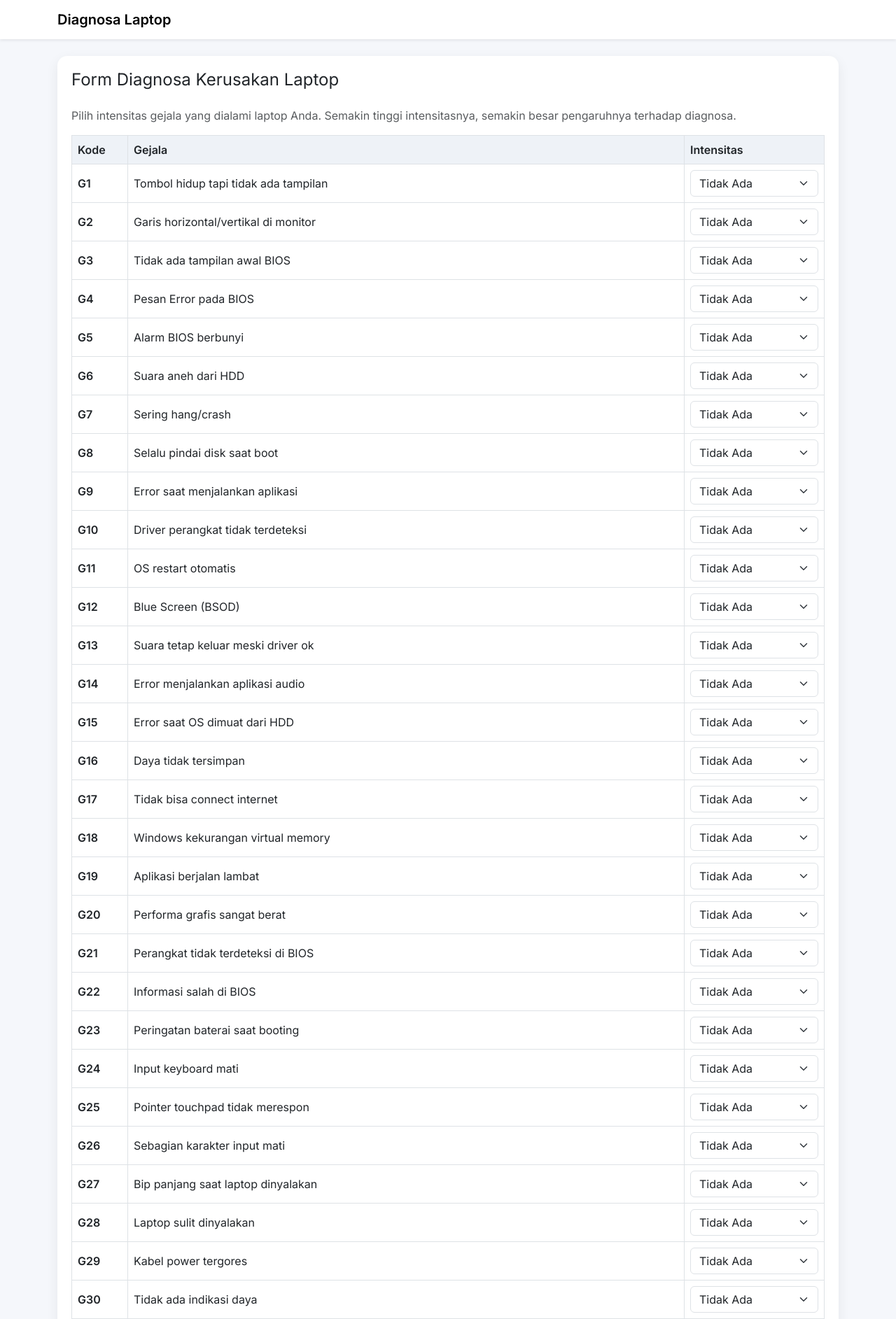
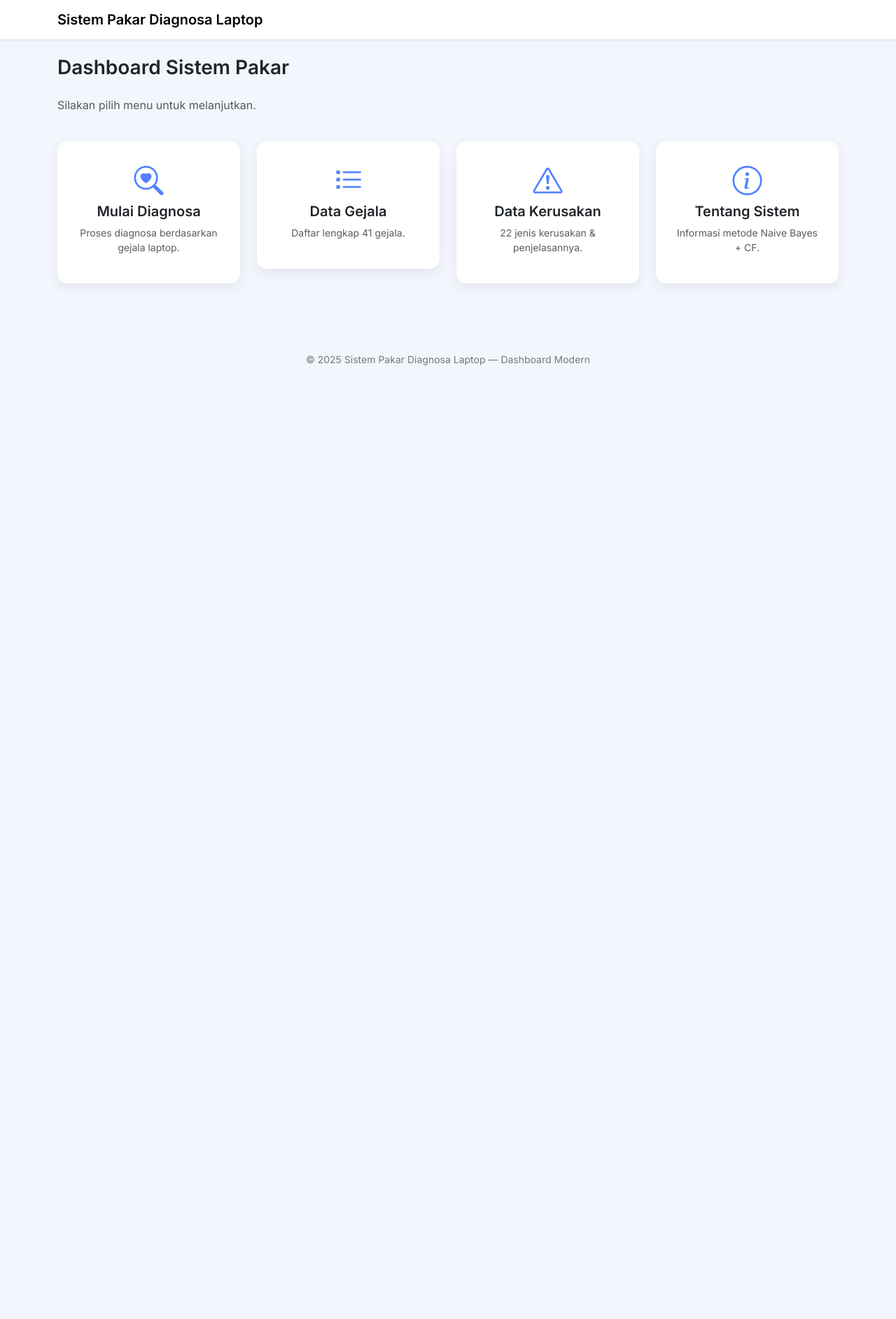
Before and after one commit to LutfiHaryaFerdian/Sistem-Pakar-Diagnosa-Kerusakan-Laptop, a Flask app: page / in a window 1280 px wide. Shown: the top 1885 px of the page at 70% size. After the commit the page ends 522 px from the top, so only its background shows below. Run offline with Flask 3, Linux system fonts and the light colour scheme.

Commit message:
add fitur

```diff
--- a/app.py
+++ b/app.py
@@ -1,11 +1,28 @@
 from flask import Flask, render_template, request
 from rules import SYMPTOMS, diagnose
+from rules import SYMPTOMS, FAULTS
 
 app = Flask(__name__)
+
+@app.route("/gejala")
+def gejala_page():
+    return render_template("gejala.html", symptoms=SYMPTOMS)
+
+@app.route("/kerusakan")
+def kerusakan_page():
+    return render_template("kerusakan.html", faults=FAULTS)
+
+@app.route("/tentang")
+def tentang_page():
+    return render_template("tentang.html")
 
 @app.route("/")
 def index():
     return render_template("index.html", symptoms=SYMPTOMS)
+
+@app.route("/diagnose-start")
+def diagnose_start():
+    return render_template("form.html", symptoms=SYMPTOMS)
 
 @app.route("/diagnose", methods=["POST"])
 def do_diagnose():
--- a/templates/base.html
+++ b/templates/base.html
@@ -11,7 +11,13 @@
       rel="stylesheet"
     />
 
-    <!-- GOOGLE FONT -->
+    <!-- Bootstrap Icons -->
+    <link
+      href="https://cdn.jsdelivr.net/npm/bootstrap-icons@1.10.5/font/bootstrap-icons.css"
+      rel="stylesheet"
+    />
+
+    <!-- Google Font -->
     <link
       href="https://fonts.googleapis.com/css2?family=Inter:wght@300;400;600&display=swap"
       rel="stylesheet"
@@ -19,45 +25,52 @@
 
     <style>
       body {
+        background: #f3f6fc;
         font-family: "Inter", sans-serif;
-        background: #f5f7fb;
       }
       .navbar-brand {
         font-weight: 600;
+        font-size: 20px;
       }
-      .card-modern {
-        border: none;
+      .dashboard-card {
         border-radius: 14px;
-        padding: 20px;
-        background: #ffffff;
+        padding: 25px;
+        background: white;
         box-shadow: 0 6px 18px rgba(0, 0, 0, 0.07);
+        transition: 0.25s ease;
+        cursor: pointer;
       }
-      table th {
-        background: #eef2f7 !important;
-        font-weight: 600;
+      .dashboard-card:hover {
+        transform: translateY(-5px);
+        box-shadow: 0 10px 24px rgba(0, 0, 0, 0.1);
+      }
+      .dashboard-icon {
+        font-size: 42px;
+        margin-bottom: 10px;
+        color: #4f82ff;
       }
       .footer {
+        margin-top: 50px;
         text-align: center;
-        margin-top: 30px;
-        padding: 10px;
+        padding-bottom: 15px;
+        color: #777;
         font-size: 14px;
-        color: #777;
       }
     </style>
   </head>
 
   <body>
-    <!-- Navbar Modern -->
-    <nav class="navbar navbar-expand-lg navbar-light bg-white shadow-sm">
+    <!-- NAVIGATION -->
+    <nav class="navbar navbar-expand-lg bg-white shadow-sm">
       <div class="container">
-        <a class="navbar-brand" href="/">Diagnosa Laptop</a>
+        <a class="navbar-brand" href="/">Sistem Pakar Diagnosa Laptop</a>
       </div>
     </nav>
 
-    <div class="container mt-4 mb-5">
-      <div class="card-modern">{% block content %}{% endblock %}</div>
+    <div class="container mt-4 pb-5">{% block content %}{% endblock %}</div>
+
+    <div class="footer">
+      &copy; 2025 Sistem Pakar Diagnosa Laptop — Dashboard Modern
     </div>
-
-    <div class="footer">Sistem Pakar Diagnosa Kerusakan Laptop &copy; 2025</div>
   </body>
 </html>
--- a/templates/index.html
+++ b/templates/index.html
@@ -1,44 +1,55 @@
 {% extends "base.html" %} {% block content %}
-<h4 class="mb-4">Form Diagnosa Kerusakan Laptop</h4>
 
-<p class="text-muted">
-  Pilih intensitas gejala yang dialami laptop Anda. Semakin tinggi
-  intensitasnya, semakin besar pengaruhnya terhadap diagnosa.
-</p>
+<h3 class="fw-bold mb-4">Dashboard Sistem Pakar</h3>
+<p class="text-muted">Silakan pilih menu untuk melanjutkan.</p>
 
-<form method="POST" action="/diagnose">
-  <table class="table table-bordered table-hover align-middle">
-    <thead>
-      <tr>
-        <th style="width: 80px">Kode</th>
-        <th>Gejala</th>
-        <th style="width: 200px">Intensitas</th>
-      </tr>
-    </thead>
+<!-- GRID 4 MENU -->
+<div class="row g-4 mt-1">
+  <!-- CARD 1 -->
+  <div class="col-md-6 col-lg-3">
+    <a href="/diagnose-start" style="text-decoration: none; color: inherit">
+      <div class="dashboard-card text-center">
+        <i class="bi bi-search-heart dashboard-icon"></i>
+        <h5 class="fw-semibold">Mulai Diagnosa</h5>
+        <p class="text-muted small">
+          Proses diagnosa berdasarkan gejala laptop.
+        </p>
+      </div>
+    </a>
+  </div>
 
-    <tbody>
-      {% for code, name in symptoms.items() %}
-      <tr>
-        <td class="fw-semibold">{{ code }}</td>
-        <td>{{ name }}</td>
-        <td>
-          <select name="{{ code }}" class="form-select">
-            <option value="0">Tidak Ada</option>
-            <option value="0.25">Jarang</option>
-            <option value="0.5">Cukup Sering</option>
-            <option value="0.75">Sering</option>
-            <option value="1">Sangat Sering</option>
-          </select>
-        </td>
-      </tr>
-      {% endfor %}
-    </tbody>
-  </table>
+  <!-- CARD 2 -->
+  <div class="col-md-6 col-lg-3">
+    <a href="/gejala" style="text-decoration: none; color: inherit">
+      <div class="dashboard-card text-center">
+        <i class="bi bi-list-task dashboard-icon"></i>
+        <h5 class="fw-semibold">Data Gejala</h5>
+        <p class="text-muted small">Daftar lengkap 41 gejala.</p>
+      </div>
+    </a>
+  </div>
 
-  <div class="text-end mt-4">
-    <button class="btn btn-primary px-4 py-2 shadow-sm">
-      🔍 Proses Diagnosa
-    </button>
+  <!-- CARD 3 -->
+  <div class="col-md-6 col-lg-3">
+    <a href="/kerusakan" style="text-decoration: none; color: inherit">
+      <div class="dashboard-card text-center">
+        <i class="bi bi-exclamation-triangle dashboard-icon"></i>
+        <h5 class="fw-semibold">Data Kerusakan</h5>
+        <p class="text-muted small">22 jenis kerusakan & penjelasannya.</p>
+      </div>
+    </a>
   </div>
-</form>
+
+  <!-- CARD 4 -->
+  <div class="col-md-6 col-lg-3">
+    <a href="/tentang" style="text-decoration: none; color: inherit">
+      <div class="dashboard-card text-center">
+        <i class="bi bi-info-circle dashboard-icon"></i>
+        <h5 class="fw-semibold">Tentang Sistem</h5>
+        <p class="text-muted small">Informasi metode Naive Bayes + CF.</p>
+      </div>
+    </a>
+  </div>
+</div>
+
 {% endblock %}
```
Also changed, not shown: templates/form.html (added, +39 -0 lines), templates/gejala.html (added, +25 -0 lines), templates/kerusakan.html (added, +27 -0 lines), templates/tentang.html (added, +62 -0 lines), 1 other file.
